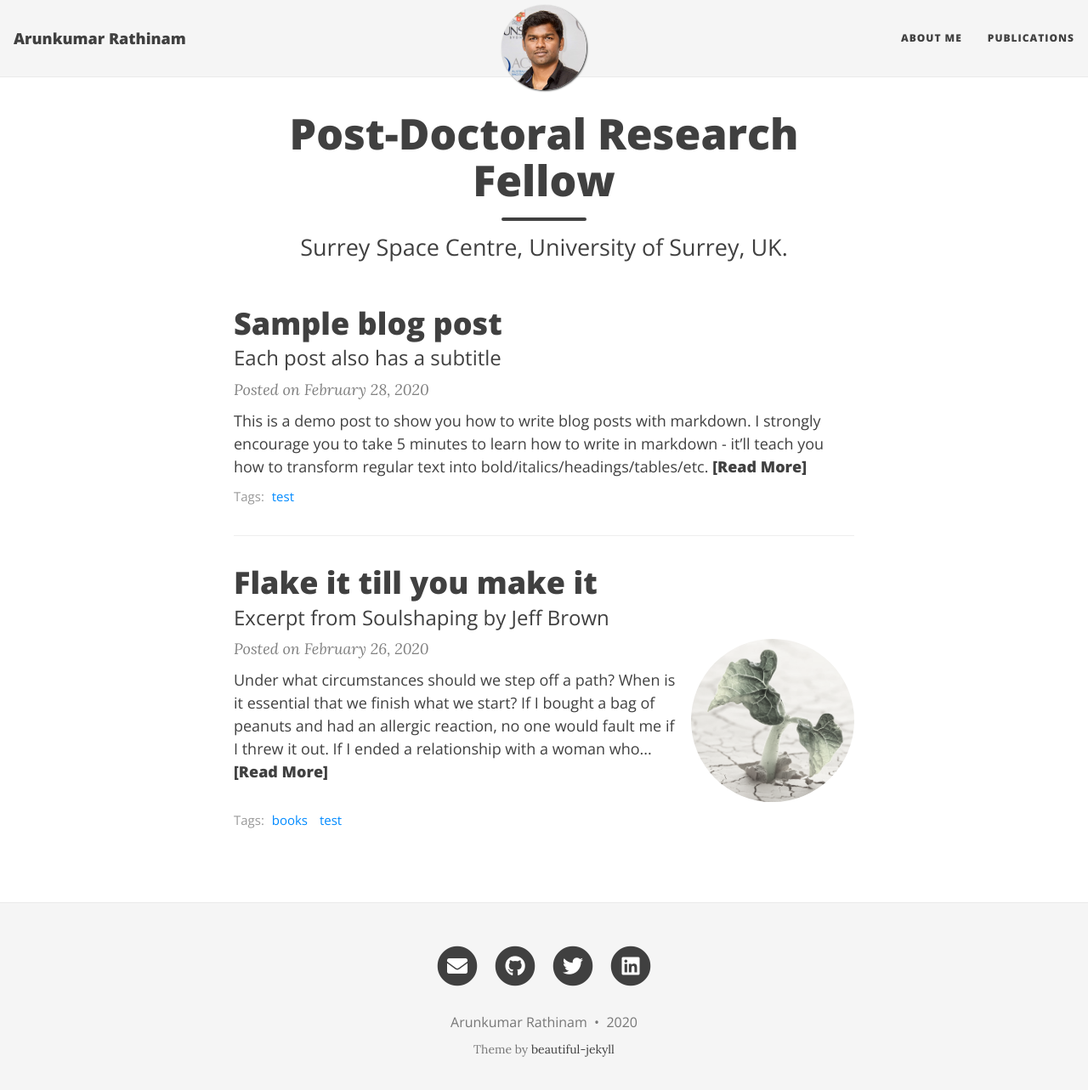
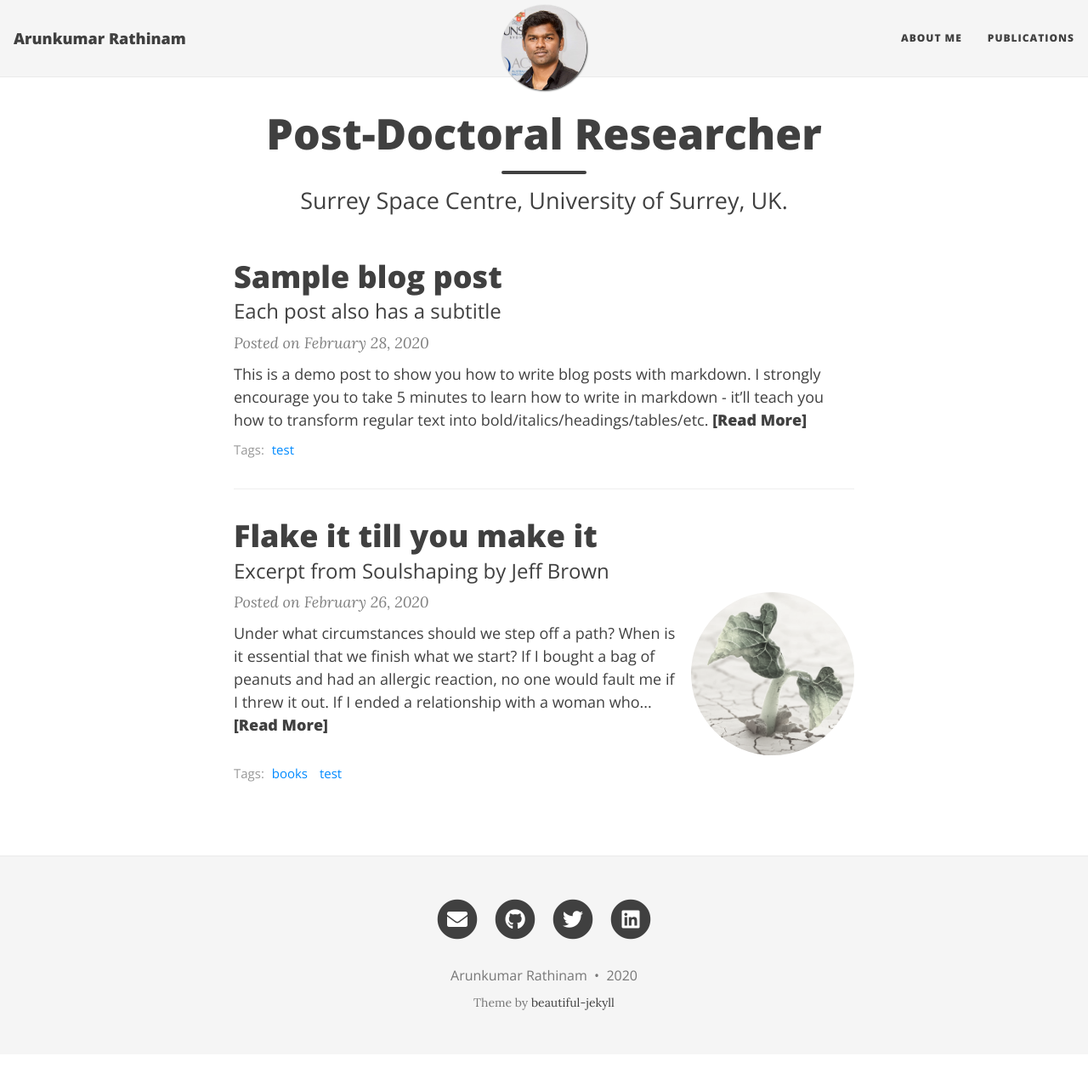
Before and after one commit to arunrathinam/arunrathinam.github.io, a Jekyll site: the page built from index.html, in a window 1280 px wide and 1296 px high. Shown: the top 1283 px of the window at 85% size. Built offline with Jekyll 4.4.1, drawn with Linux system fonts in a browser that asks for light colours; nearby versions of some CDN libraries; the list of posts is cut into pages by our own code.

Commit message:
Update index.html

```diff
--- a/index.html
+++ b/index.html
@@ -1,5 +1,5 @@
 ---
 layout: home
-title: Post-Doctoral Research Fellow
+title: Post-Doctoral Researcher
 subtitle: Surrey Space Centre, University of Surrey, UK.
 ---
```
